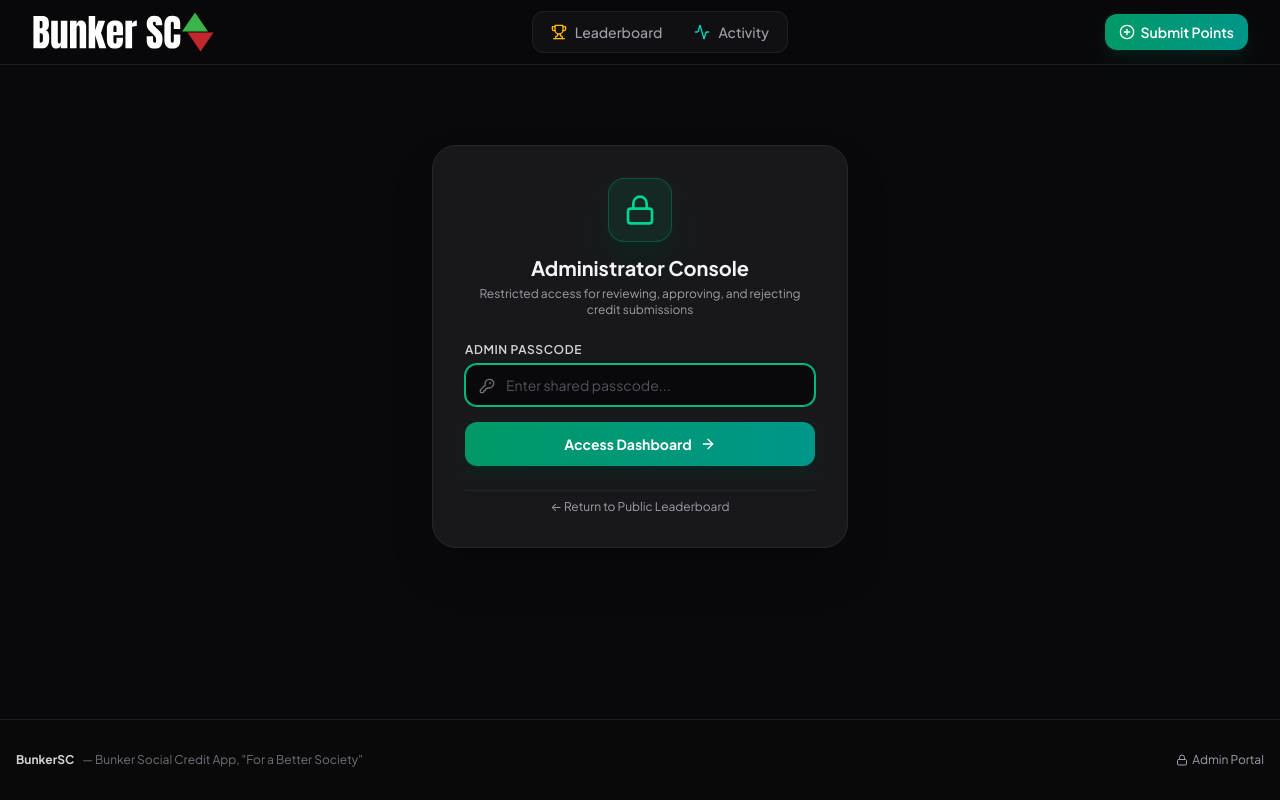
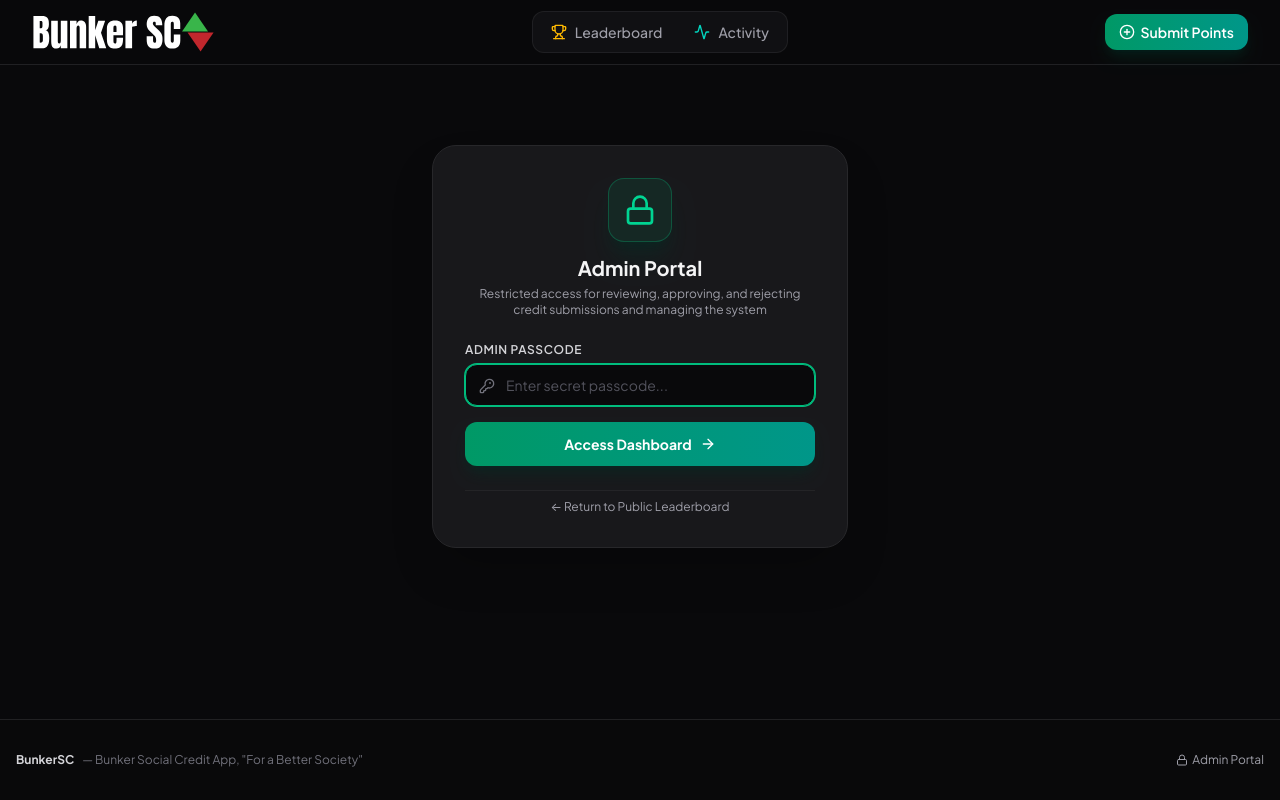
Before and after one commit to GevaX/BunkerSC, a React (Vite) app: page /admin in a window 1280 px wide. Built offline with nearby package versions, Linux system fonts and the light colour scheme; no server answers; the database is empty.

Commit message:
Update AdminLogin.tsx

```diff
--- a/src/components/Admin/AdminLogin.tsx
+++ b/src/components/Admin/AdminLogin.tsx
@@ -71,11 +71,11 @@ export const AdminLogin: React.FC<AdminLoginProps> = ({
           </div>
           <div>
             <h2 className="text-xl font-bold text-zinc-100">
-              Administrator Console
+              Admin Portal
             </h2>
             <p className="text-xs text-zinc-400 mt-1">
               Restricted access for reviewing, approving, and rejecting credit
-              submissions
+              submissions and managing the system
             </p>
           </div>
         </div>
@@ -91,7 +91,7 @@ export const AdminLogin: React.FC<AdminLoginProps> = ({
                 type="password"
                 value={passcode}
                 onChange={(e) => setPasscode(e.target.value)}
-                placeholder="Enter shared passcode..."
+                placeholder="Enter secret passcode..."
                 className="w-full pl-10 pr-4 py-2.5 rounded-xl bg-zinc-950 border border-zinc-700/80 text-zinc-100 text-sm focus:outline-none focus:border-emerald-500 focus:ring-1 focus:ring-emerald-500 transition placeholder:text-zinc-600"
                 autoFocus
               />
```
